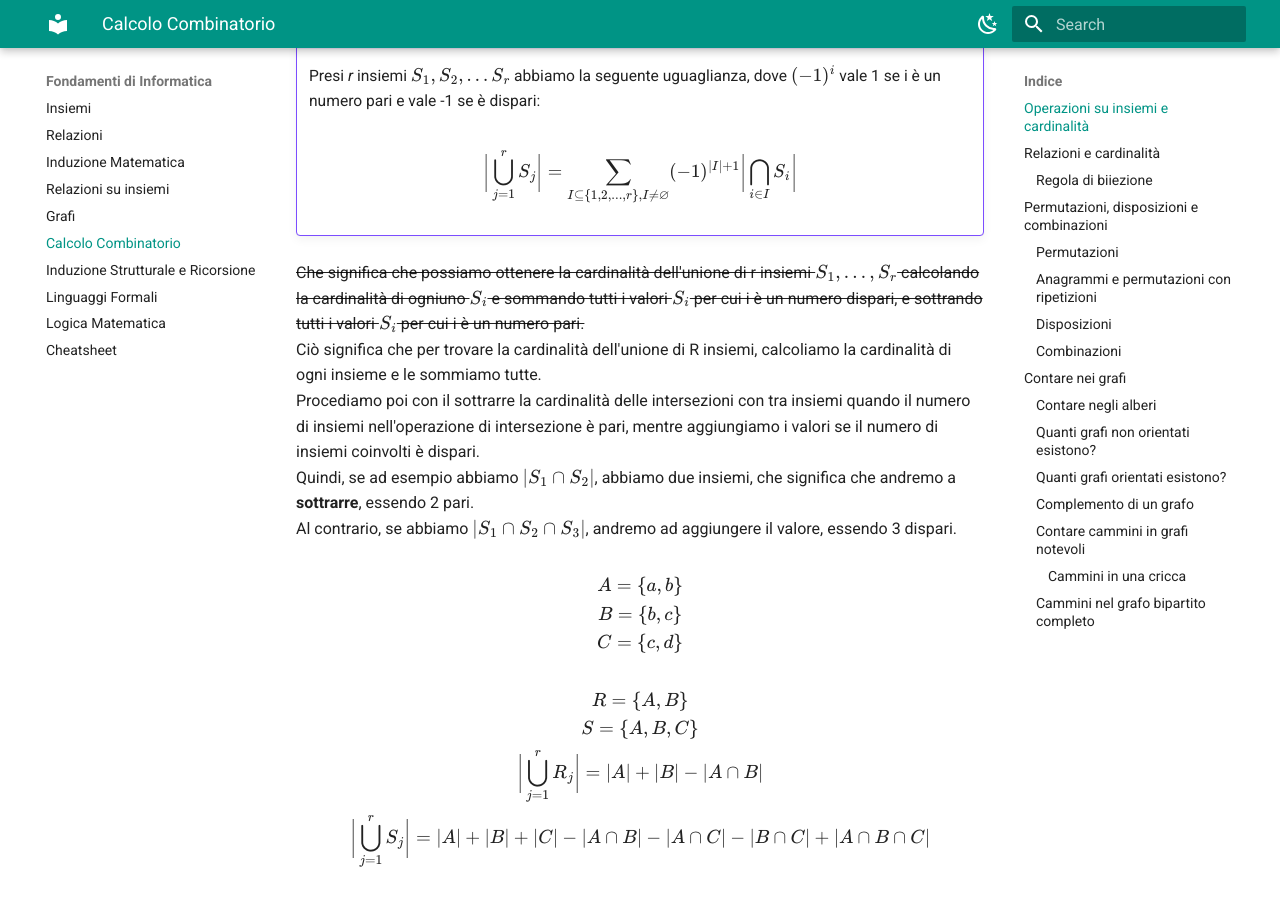
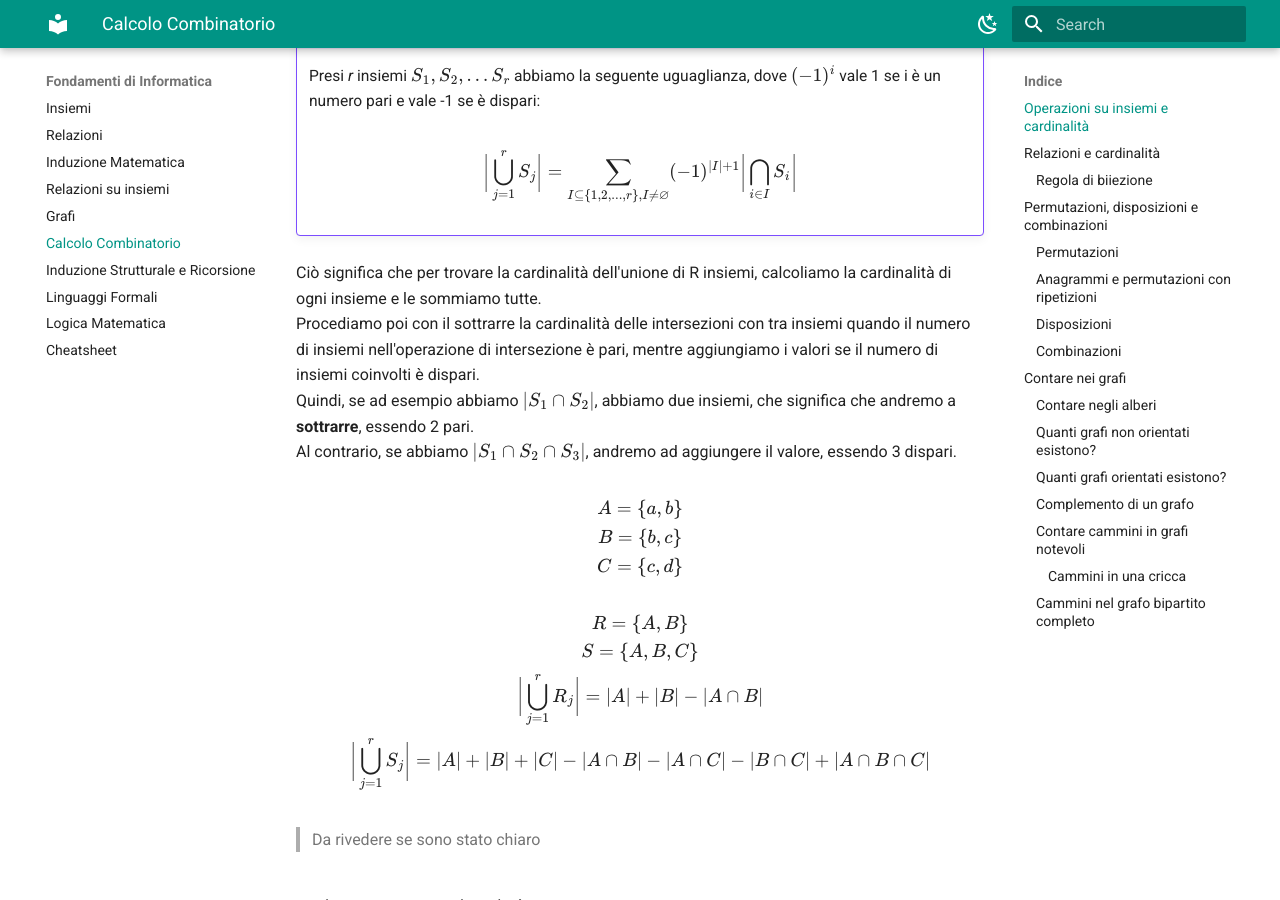
Before and after one commit to Pandry/appunti, an MkDocs documentation site: the page built from docs/FdI/calcoloCombinatorio.md, in a window 1280 px wide and 900 px high, scrolled down 1190 px. Built offline with MkDocs 1.6.1 and Material for MkDocs 9.7.7, drawn with Linux system fonts in a browser that asks for light colours.

Commit message:
FdI - Rimossa parte già cancellata sui grafi

```diff
--- a/docs/FdI/calcoloCombinatorio.md
+++ b/docs/FdI/calcoloCombinatorio.md
@@ -36,7 +36,6 @@ Notare che $\mathcal F$ non è una partizione, in quanto possono esistere insiem
     \bigg| \bigcup^r_{j=1}S_j \bigg | = \sum_{I \subseteq \{1,2,...,r\}, I \ne \varnothing} (-1)^{|I| +1} \bigg | \bigcap_{i \in I} S_i \bigg |
     $$
 
-~~Che significa che possiamo ottenere la cardinalità dell'unione di r insiemi $S_1,...,S_r$ calcolando la cardinalità di ogniuno $S_i$ e sommando tutti i valori $S_i$ per cui i è un numero dispari, e sottrando tutti i valori $S_i$ per cui i è un numero pari.~~
 Ciò significa che per trovare la cardinalità dell'unione di R insiemi, calcoliamo la cardinalità di ogni insieme e le sommiamo tutte.
 Procediamo poi con il sottrarre la cardinalità delle intersezioni con tra insiemi quando il numero di insiemi nell'operazione di intersezione è pari, mentre aggiungiamo i valori se il numero di insiemi coinvolti è dispari.
 Quindi, se ad esempio abbiamo $|S_1 \cap S_2|$, abbiamo due insiemi, che significa che andremo a **sottrarre**, essendo 2 pari.
```
